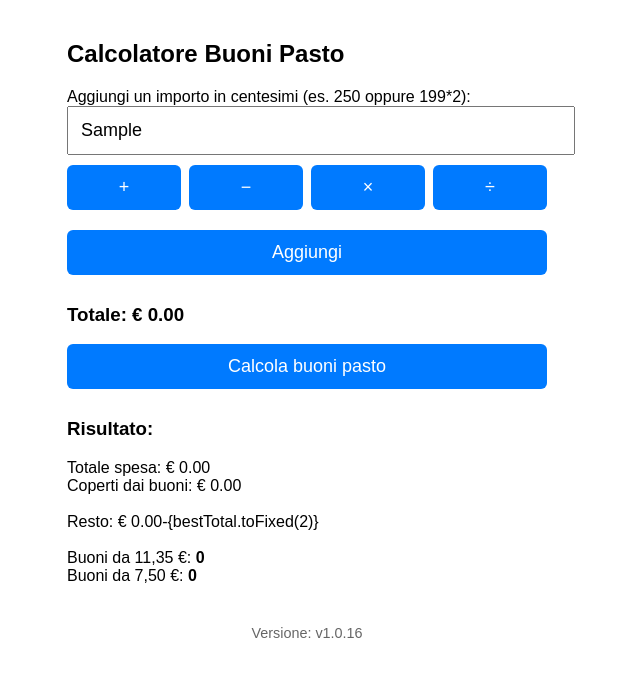
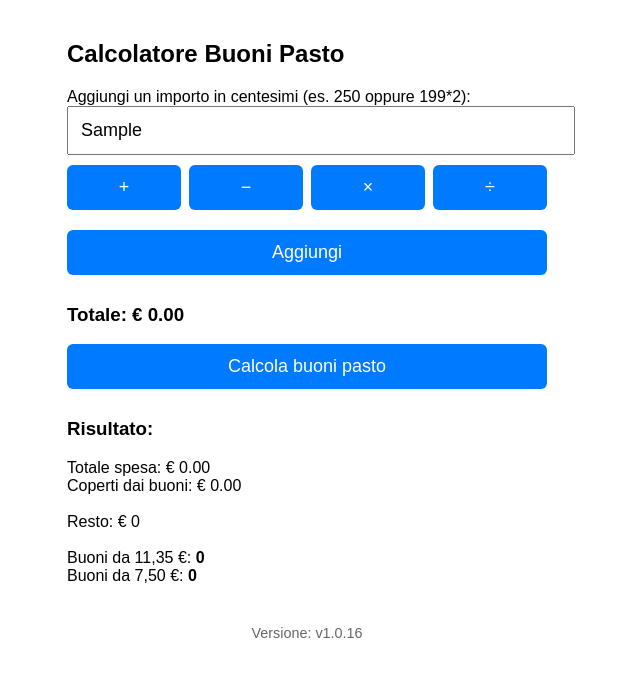
Before and after one commit to Fabio-Costagliola/buoni-pasto, a plain HTML site: page index.html in a window 1280 px wide. Both pictures are taken after typing "Sample" into the empty fields and a click on the button "Calcola buoni pasto". Shown: the whole page, without its empty margins (333-973 px from the left). Drawn offline with Linux system fonts and the light colour scheme.

Commit message:
Update index.html

```diff
--- a/index.html
+++ b/index.html
@@ -201,7 +201,7 @@ function calcola() {
         <h3>Risultato:</h3>
         Totale spesa: € ${target.toFixed(2)}<br>
         Coperti dai buoni: € ${bestTotal.toFixed(2)}<br><br>
-        Resto: € ${target.toFixed(2)}-{bestTotal.toFixed(2)}<br><br>
+        Resto: € ${target.toFixed(2)-bestTotal.toFixed(2)}<br><br>
         Buoni da 11,35 €: <b>${bestLarge}</b><br>
         Buoni da 7,50 €: <b>${bestSmall}</b>
     `;
```
